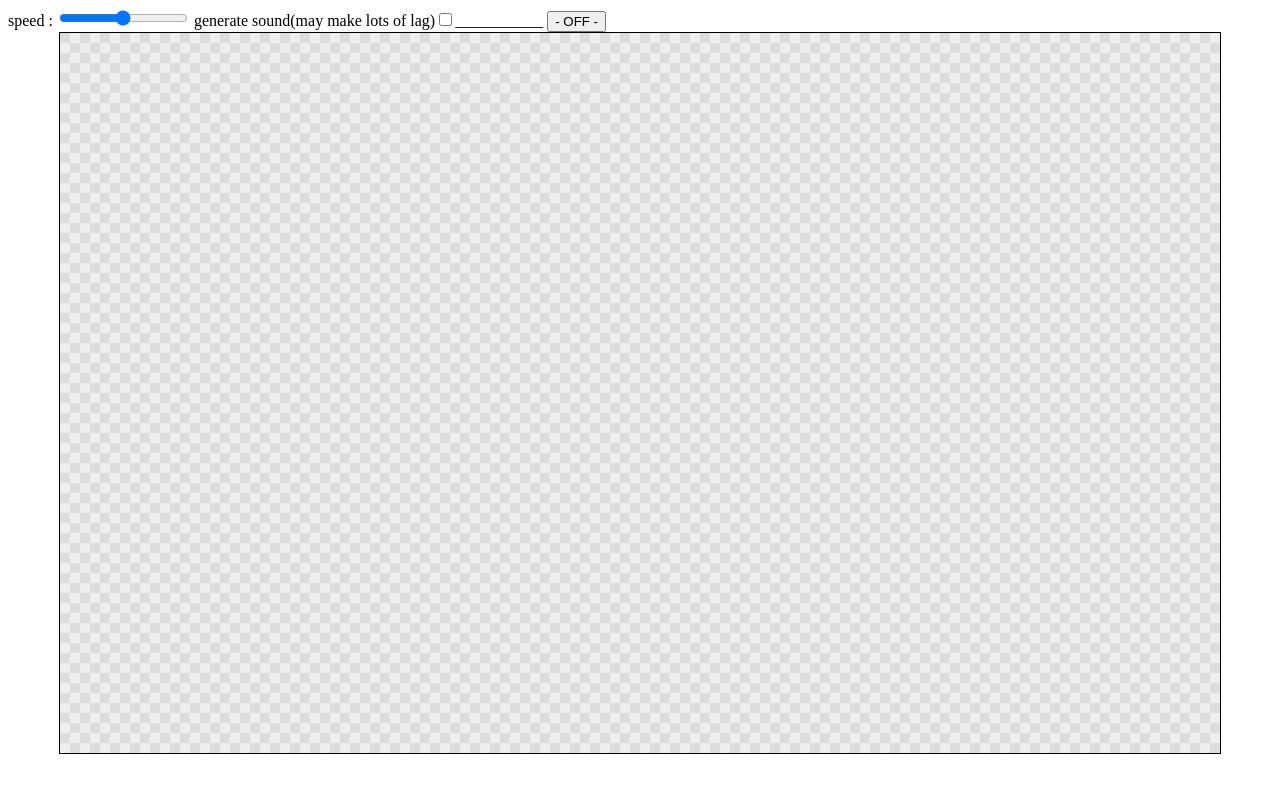
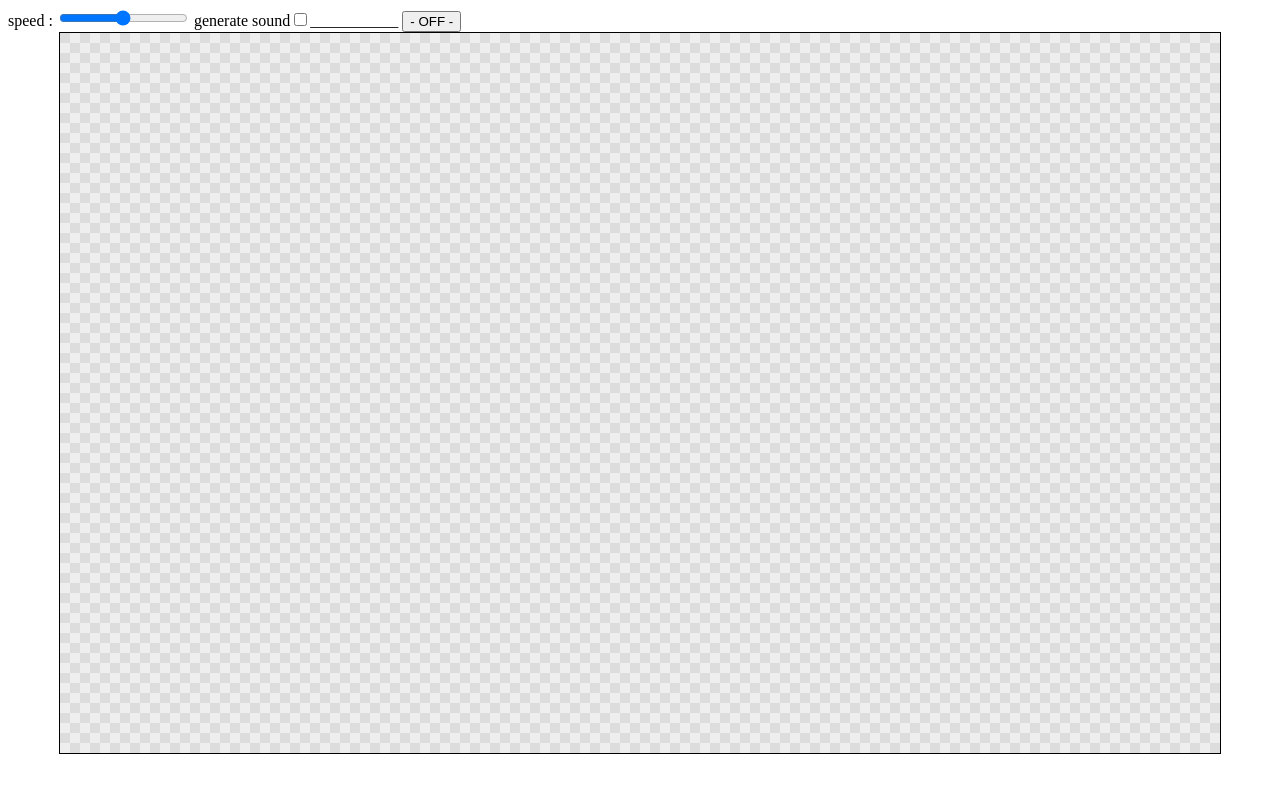
Before and after one commit to recu3125/conways-game-of-life-to-sound, a plain HTML site: page index.html in a window 1280 px wide. Drawn offline with Linux system fonts and the light colour scheme.

Commit message:
no lag anymore

```diff
--- a/index.html
+++ b/index.html
@@ -11,7 +11,7 @@
 
 <body id="body" onload="load()">
   <label> speed : <input type="range" min="0" max="999" value="500" id="speedr"> </label>
-  <label>generate sound(may make lots of lag)<input type="checkbox" id="soundswitch">___________</label>
+  <label>generate sound<input type="checkbox" id="soundswitch">___________</label>
   <button id="toggle" onclick="togglebtn()" style="margin:0 auto;">-  OFF  -</button>
 </body>
 <script src="lifegame.js"></script>
```
